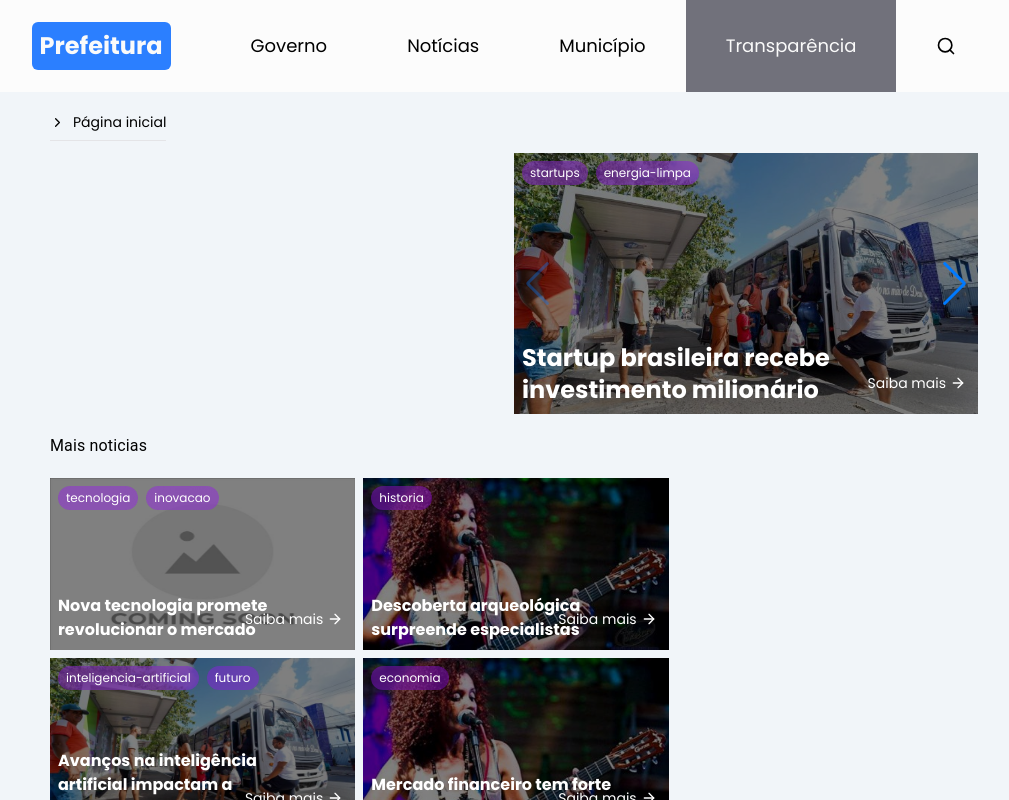
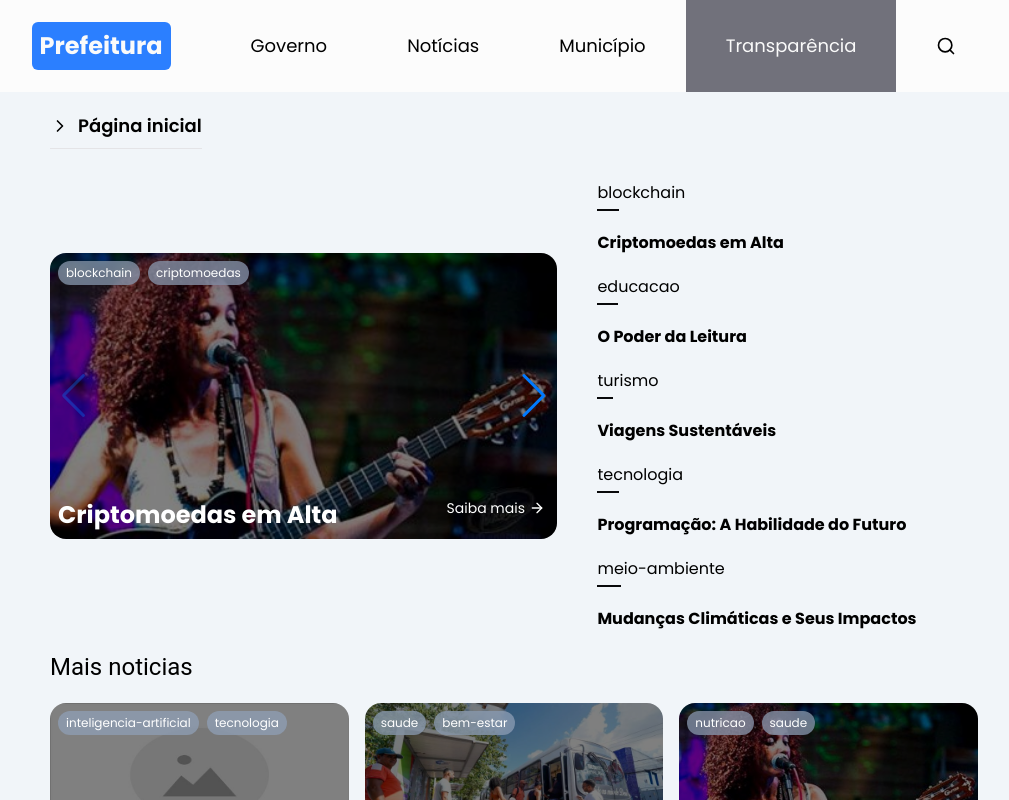
Before and after one commit to LuscaCid/W5iGerenciadorSites, a React (Vite) app: page / in a window 1280 px wide. Shown: the top 800 px of the page, without its empty margins (126-1135 px from the left). Built offline with nearby package versions, Linux system fonts and the light colour scheme.

Commit message:
feat: botao para voltar para o topo, noticia detalhada. melhor aparencia e faltando terminar links para footer

```diff
--- a/src/@types/News.d.ts
+++ b/src/@types/News.d.ts
@@ -3,6 +3,7 @@ export interface Noticia
     id_noticia : number;
     ds_conteudo : string;
     nm_titulo : string;
+    ds_subtitulo : string;
     dt_publicacao : string;
     nm_img? : string;
     tags? : Array<Tag>
--- /dev/null
+++ b/src/components/BackToTop.tsx
@@ -0,0 +1,29 @@
+import { ArrowUp } from "lucide-react";
+import { useState, useEffect } from "react";
+
+export default function BackToTop()
+{
+  const [ showButton, setShowButton ] = useState(false);
+
+  useEffect(() => {
+    const handleScroll = () => {
+      setShowButton(window.scrollY > 100);
+    };
+
+    window.addEventListener("scroll", handleScroll);
+    return () => window.removeEventListener("scroll", handleScroll);
+  }, []);
+
+  const scrollToTop = () => {
+    window.scrollTo({ top: 0, behavior: "smooth" });
+  };
+
+  return (
+      <button
+        onClick={scrollToTop}
+        className={`${showButton ?  "opacity-100" : "opacity-0 pointer-events-none"} fixed bottom-6 right-6 bg-blue-600 text-white px-4 py-4 rounded-full shadow-lg hover:bg-blue-700 transition duration-200 z-20`}
+      >
+        <ArrowUp />
+      </button>
+  );
+}
--- a/src/components/Header.tsx
+++ b/src/components/Header.tsx
@@ -19,11 +19,9 @@ export function Header ( )
                 setIsSearchWindowOpen(false);
             }
         }
-        document.addEventListener('keydown',listnerCB);
+        window.addEventListener('keydown',listnerCB);
 
-        return () => {
-            document.removeEventListener("keydown", listnerCB);
-        }
+        return () => window.removeEventListener("keydown", listnerCB);
     }, [isSearchWindowOpen])
     return (
         <header
--- a/src/components/NewsCard.tsx
+++ b/src/components/NewsCard.tsx
@@ -7,14 +7,16 @@ interface NewsCardProps
 {
     news : Partial<Noticia>
     titleSize? : string;
+    titleOutside? : boolean;
+    textColor? : string;
 }
 export function NewsCard (props : NewsCardProps)
 {
-    const { news, titleSize = '2xl' } = props;
+    const { news, titleSize = '2xl', titleOutside = false, textColor = "black" } = props;
     const navigate = useNavigate();
 
     return (
-        <div className="relative">
+        <div className="relative cursor-pointer">
             <header className="flex gap-2 items-center absolute z-20 top-2 left-2">
                 {
                     news.tags && news.tags.length > 0 && news.tags.map((tag) => (
@@ -25,7 +27,7 @@ export function NewsCard (props : NewsCardProps)
                             key={tag.nm_slug}
                         >
                             <span
-                                className="rounded-full px-2 text-white py-1 text-xs bg-purple-600/40 backdrop-blur-md"
+                                className="rounded-full px-2 text-white py-1 text-xs bg-slate-400/70 backdrop-blur-md"
                             >
                                 { tag.nm_slug }
                             </span>
@@ -35,15 +37,17 @@ export function NewsCard (props : NewsCardProps)
             </header>
             <img
                 src={news.nm_img}
-                className="brightness-50 hover:brightness-80 transition duration-200 w-full aspect-video "
+                className="rounded-2xl brightness-50 hover:brightness-80 transition duration-200 w-full aspect-video "
             />
-            <footer className="absolute w-full bottom-2 left-2 flex flex-col gap-2">
-                <h2 className={`font-bold text-${titleSize} text-white w-[80%]`}>{news.nm_titulo}</h2>
+            <footer className={`${titleOutside ? "" : "absolute"}  w-full bottom-2 left-2 flex flex-col gap-2`}>
+                <h2 className={`font-bold text-${titleSize}  w-[80%] text-${textColor}`}>
+                    {news.nm_titulo}
+                </h2>
                 <Button
                     onClick={() => navigate(`noticia/${news.id_noticia}`)}
                     title="Saiba mais"
                     icon={ArrowRight}
-                    className=" absolute right-3 bottom-2 p-1 self-end w-fit flex-row-reverse items-center gap-1 px-2 text-sm text-white bg-transparent hover:bg-transparent hover:border-b-zinc-50 rounded-none border-b border-b-transparent"
+                    className={`absolute right-3 bottom-2 p-1 self-end w-fit flex-row-reverse items-center gap-1 px-2 text-sm  bg-transparent hover:bg-transparent  rounded-none border-b border-b-transparent ${titleOutside ? " hidden" : "text-white hover:border-b-zinc-50 "}`}
                 />
             </footer>
         </div>
--- a/src/components/NewsCaroussel.tsx
+++ b/src/components/NewsCaroussel.tsx
@@ -1,12 +1,10 @@
 import { Swiper, SwiperSlide } from "swiper/react";
 import { Navigation, Autoplay, Controller } from 'swiper/modules';
-import { Button } from "../UI/Button";
-import { ArrowRight } from "lucide-react";
-import { useNavigate } from "react-router-dom";
 import { Noticia } from "../@types/News";
 import 'swiper/css';
 import "swiper/css/navigation";
 import { NewsCard } from "./NewsCard";
+import { Tooltip } from "@mui/material";
 interface Props
 {
     news : Noticia[]
@@ -15,18 +13,15 @@ export const NewsCarousel = ({ news } : Props) =>
 {
 
     return(
-        <section className="flex">
-            <aside className="w-1/2">
-
-            </aside>
+    <section className="flex gap-10 items-center">
         <Swiper
             modules={[Autoplay, Navigation, Controller]}
             slidesPerView={1}
             autoplay={{ delay: 7000 }}
-                spaceBetween={0}
+            spaceBetween={20}
             navigation={true}
             grabCursor
-                className="w-1/2"
+            className="w-2/3"
         >
             {
                 news.length > 0 &&
@@ -35,12 +30,37 @@ export const NewsCarousel = ({ news } : Props) =>
                             className="w-full"
                             key={fake.id_noticia}
                         >
-                                <NewsCard  news={fake}/>
+                            <NewsCard news={fake} textColor="white"/>
                         </SwiperSlide>
                     )
                 )
             }
         </Swiper>
+            <aside className="w-1/2">
+                {
+                    news && news.length > 0 && (
+                        news.map((n) => (
+                            <div className="flex flex-col gap-5">
+                                {n.tags && n.tags?.length > 0 && (
+                                    <Tooltip
+                                        enterDelay={300}
+                                        enterNextDelay={300}
+                                        title={`Ver mais noticias sobre ${n.tags[0].nm_slug}`}
+                                    >
+                                        <div className="flex flex-col w-fit gap-1 mt-5 group cursor-pointer">
+                                            <p>
+                                                {n.tags[0].nm_slug}
+                                            </p>
+                                            <div className="h-0.5 bg-zinc-950 w-6 max-w-1/4 group-hover:w-72 transition-all  duration-200 "/>
+                                        </div>
+                                    </Tooltip>
+                                )}
+                                <h1 className="font-bold">{n.nm_titulo}</h1>
+                            </div>
+                        ))
+                    )
+                }
+            </aside>
         </section>
     );
 }
--- a/src/components/NewsSection.tsx
+++ b/src/components/NewsSection.tsx
@@ -10,14 +10,16 @@ export const NewsSection = ({ news } : Props) =>
 
     // renderizar as noticias com base na
     return (
-        <div className="grid grid-cols-2 gap-2 w-2/3">
+        <div className="grid grid-cols-3 gap-4 w-2/2">
             {
                 news && news.length > 0 && (
                     news.map((notice) => (
                         <NewsCard
                             key={notice.id_noticia}
                             news={notice}
-                            titleSize="md"
+                            titleSize="lg"
+                            titleOutside
+                            textColor="slate-900"
                         />
                     ))
                 )
--- a/src/constants/news.ts
+++ b/src/constants/news.ts
@@ -2,103 +2,129 @@ import DefaultImage from "/image.png";
 import Busao from "/busao.jpeg";
 import Violao from "/violao.jpg";
 import upa from "/upa.jpg";
-export default [
+import { Noticia } from "../@types/News"
+
+const noticias: Noticia[] = [
   {
     id_noticia: 1,
-      nm_titulo: "Nova tecnologia promete revolucionar o mercado",
-      ds_conteudo: "Uma startup anunciou uma inovação que pode mudar a forma como utilizamos dispositivos móveis.",
-      dt_publicacao: "2024-03-06",
+    ds_conteudo: "A inteligência artificial está revolucionando diversos setores.",
+    nm_titulo: "IA e o Futuro da Tecnologia",
+    ds_subtitulo: "Como a inteligência artificial está moldando o mundo.",
+    dt_publicacao: "2024-03-09T10:00:00Z",
     nm_img: DefaultImage,
     tags: [
-        { nm_slug: "tecnologia", dt_cadastro: "2024-03-01" },
-        { nm_slug: "inovacao", dt_cadastro: "2024-03-02" }
+      { nm_slug: "inteligencia-artificial", dt_cadastro: "2024-01-15T08:30:00Z" },
+      { nm_slug: "tecnologia", dt_cadastro: "2024-01-10T12:00:00Z" }
     ]
   },
   {
     id_noticia: 2,
-      nm_titulo: "Descoberta arqueológica surpreende especialistas",
-      ds_conteudo: "Pesquisadores encontraram artefatos que podem reescrever a história de civilizações antigas.",
-      dt_publicacao: "2024-03-06",
-      nm_img: Violao,
-      tags: [{ nm_slug: "historia", dt_cadastro: "2024-03-03" }]
+    ds_conteudo: "Estudos mostram que exercícios físicos aumentam a longevidade.",
+    nm_titulo: "O Impacto dos Exercícios na Saúde",
+    ds_subtitulo: "Descubra os benefícios de manter uma rotina ativa.",
+    dt_publicacao: "2024-03-08T14:00:00Z",
+    nm_img: Busao,
+    tags: [
+      { nm_slug: "saude", dt_cadastro: "2024-02-01T09:45:00Z" },
+      { nm_slug: "bem-estar", dt_cadastro: "2024-02-02T10:20:00Z" }
+    ]
   },
   {
     id_noticia: 3,
-      nm_titulo: "Avanços na inteligência artificial impactam a indústria",
-      ds_conteudo: "Especialistas discutem o impacto da IA na automação e no futuro do trabalho.",
-      dt_publicacao: "2024-03-06",
-      nm_img: Busao,
+    ds_conteudo: "Dicas essenciais para uma alimentação equilibrada e saudável.",
+    nm_titulo: "Nutrição e Alimentação Saudável",
+    ds_subtitulo: "Como sua dieta pode impactar sua qualidade de vida.",
+    dt_publicacao: "2024-03-07T09:30:00Z",
+    nm_img: Violao,
     tags: [
-        { nm_slug: "inteligencia-artificial", dt_cadastro: "2024-03-01" },
-        { nm_slug: "futuro", dt_cadastro: "2024-03-04" }
+      { nm_slug: "nutricao", dt_cadastro: "2024-02-10T11:00:00Z" },
+      { nm_slug: "saude", dt_cadastro: "2024-02-15T15:30:00Z" }
     ]
   },
   {
     id_noticia: 4,
-      nm_titulo: "Mercado financeiro tem forte alta nesta semana",
-      ds_conteudo: "Índices econômicos indicam recuperação do setor após meses de instabilidade.",
-      dt_publicacao: "2024-03-06",
-      nm_img: Violao,
-      tags: [{ nm_slug: "economia", dt_cadastro: "2024-03-02" }]
+    ds_conteudo: "O mercado financeiro apresenta novas tendências para investidores.",
+    nm_titulo: "Investimentos em 2024",
+    ds_subtitulo: "Onde investir seu dinheiro este ano?",
+    dt_publicacao: "2024-03-06T18:45:00Z",
+    nm_img: upa,
+    tags: [
+      { nm_slug: "economia", dt_cadastro: "2024-02-05T14:00:00Z" },
+      { nm_slug: "financas", dt_cadastro: "2024-02-07T16:20:00Z" }
+    ]
   },
   {
     id_noticia: 5,
-      nm_titulo: "Nova lei ambiental entra em vigor",
-      ds_conteudo: "Medida visa reduzir a emissão de poluentes e preservar ecossistemas.",
-      dt_publicacao: "2024-03-06",
-      nm_img: upa,
-      tags: [{ nm_slug: "meio-ambiente", dt_cadastro: "2024-03-05" }]
+    ds_conteudo: "A nova tendência na moda sustentável está conquistando o mercado.",
+    nm_titulo: "Moda Sustentável: O Futuro do Vestuário",
+    ds_subtitulo: "Como as marcas estão investindo em materiais ecológicos.",
+    dt_publicacao: "2024-03-05T12:15:00Z",
+    nm_img: Busao,
+    tags: [
+      { nm_slug: "moda", dt_cadastro: "2024-01-20T09:00:00Z" },
+      { nm_slug: "sustentabilidade", dt_cadastro: "2024-01-22T10:45:00Z" }
+    ]
   },
   {
     id_noticia: 6,
-      nm_titulo: "Startup brasileira recebe investimento milionário",
-      ds_conteudo: "Empresa voltada para energia renovável atrai investidores internacionais.",
-      dt_publicacao: "2024-03-06",
-      nm_img: Busao,
+    ds_conteudo: "O mercado de criptomoedas continua a crescer com novas inovações.",
+    nm_titulo: "Criptomoedas em Alta",
+    ds_subtitulo: "O que esperar do mercado cripto nos próximos anos?",
+    dt_publicacao: "2024-03-04T17:00:00Z",
+    nm_img: Violao,
     tags: [
-        { nm_slug: "startups", dt_cadastro: "2024-03-01" },
-        { nm_slug: "energia-limpa", dt_cadastro: "2024-03-04" }
+      { nm_slug: "blockchain", dt_cadastro: "2024-02-12T14:30:00Z" },
+      { nm_slug: "criptomoedas", dt_cadastro: "2024-02-15T15:00:00Z" }
     ]
   },
   {
     id_noticia: 7,
-      nm_titulo: "Descoberto novo exoplaneta potencialmente habitável",
-      ds_conteudo: "Astrônomos detectaram um planeta que pode reunir condições para a vida.",
-      dt_publicacao: "2024-03-06",
+    ds_conteudo: "Estudos mostram os benefícios da leitura para o cérebro.",
+    nm_titulo: "O Poder da Leitura",
+    ds_subtitulo: "Por que ler pode melhorar sua vida?",
+    dt_publicacao: "2024-03-03T09:50:00Z",
     nm_img: upa,
-      tags: [{ nm_slug: "astronomia", dt_cadastro: "2024-03-02" }]
+    tags: [
+      { nm_slug: "educacao", dt_cadastro: "2024-01-25T10:30:00Z" },
+      { nm_slug: "desenvolvimento-pessoal", dt_cadastro: "2024-01-27T12:10:00Z" }
+    ]
   },
   {
     id_noticia: 8,
-      nm_titulo: "Esportes eletrônicos ganham espaço nas Olimpíadas",
-      ds_conteudo: "Comitê olímpico discute inclusão de modalidades de eSports nos próximos jogos.",
-      dt_publicacao: "2024-03-06",
-      nm_img: Violao,
+    ds_conteudo: "O turismo sustentável está ganhando força entre viajantes.",
+    nm_titulo: "Viagens Sustentáveis",
+    ds_subtitulo: "Como viajar sem prejudicar o meio ambiente.",
+    dt_publicacao: "2024-03-02T11:30:00Z",
+    nm_img: Busao,
     tags: [
-        { nm_slug: "esports", dt_cadastro: "2024-03-03" },
-        { nm_slug: "olimpiadas", dt_cadastro: "2024-03-06" }
+      { nm_slug: "turismo", dt_cadastro: "2024-02-03T08:40:00Z" },
+      { nm_slug: "sustentabilidade", dt_cadastro: "2024-02-05T09:50:00Z" }
     ]
   },
   {
     id_noticia: 9,
-      nm_titulo: "Esportes eletrônicos ganham espaço nas Olimpíadas",
-      ds_conteudo: "Comitê olímpico discute inclusão de modalidades de eSports nos próximos jogos.",
-      dt_publicacao: "2024-03-06",
-      nm_img: Violao,
+    ds_conteudo: "A importância da programação no mundo moderno.",
+    nm_titulo: "Programação: A Habilidade do Futuro",
+    ds_subtitulo: "Por que aprender a programar é essencial?",
+    dt_publicacao: "2024-03-01T15:00:00Z",
+    nm_img: DefaultImage,
     tags: [
-        { nm_slug: "esports", dt_cadastro: "2024-03-03" },
-        { nm_slug: "olimpiadas", dt_cadastro: "2024-03-06" }
+      { nm_slug: "tecnologia", dt_cadastro: "2024-01-30T14:20:00Z" },
+      { nm_slug: "programacao", dt_cadastro: "2024-02-01T16:10:00Z" }
     ]
   },
   {
     id_noticia: 10,
-      nm_titulo: "Esportes eletrônicos ganham espaço nas Olimpíadas",
-      ds_conteudo: "Comitê olímpico discute inclusão de modalidades de eSports nos próximos jogos.",
-      dt_publicacao: "2024-03-06",
-      nm_img: Violao,
+    ds_conteudo: "O que esperar das mudanças climáticas nos próximos anos.",
+    nm_titulo: "Mudanças Climáticas e Seus Impactos",
+    ds_subtitulo: "Como podemos nos preparar para o futuro?",
+    dt_publicacao: "2024-02-28T13:20:00Z",
+    nm_img: upa,
     tags: [
-        { nm_slug: "esports", dt_cadastro: "2024-03-03" },
-        { nm_slug: "olimpiadas", dt_cadastro: "2024-03-06" }
+      { nm_slug: "meio-ambiente", dt_cadastro: "2024-02-07T10:15:00Z" },
+      { nm_slug: "sustentabilidade", dt_cadastro: "2024-02-09T11:30:00Z" }
     ]
   }
 ];
+
+export default noticias;
--- a/src/layout/Main.tsx
+++ b/src/layout/Main.tsx
@@ -2,13 +2,14 @@ import { Outlet, useLocation } from "react-router-dom";
 import { Header } from "../components/Header";
 import { ChevronRight } from "lucide-react";
 import { MobileHeader } from "../components/MobileHeader";
+import BackToTop from "../components/BackToTop";
 
 const locationDictionary : Record<string, string>= {
-    '/' : 'Página inicial',
-    '/noticias' : 'Noticias',
-    '/governo' : 'Governo',
-    '/municipio' : 'Município',
-
+    '' : 'Página inicial',
+    'noticias' : 'Noticias',
+    'governo' : 'Governo',
+    'municipio' : 'Município',
+    'noticia' : "Home -> Noticia detalhada"
 }
 
 /**
@@ -19,15 +20,17 @@ const locationDictionary : Record<string, string>= {
 export function Main ()
 {
     const path = useLocation();
+    const pathDictionary= path.pathname.split('/')[1];
+    console.log(pathDictionary);
     return (
         <section className="h-full flex flex-col justify-between">
             <Header />
             <MobileHeader />
             <main className=" bg-slate-100 absolute top-17 flex flex-col justify-between  md:top-23 bottom-48 h-screen right-0 left-0 ">
                 <section className="px-6 md:px-44">
-                <span className="text-sm w-fit border-b py-2 my-3 select-none hover border-zinc-200 flex items-center gap-2">
-                    <ChevronRight size={15}/>
-                    {locationDictionary[path.pathname]}
+                <span className="text-lg font-semibold w-fit border-b py-2 my-3 select-none hover border-zinc-200 flex items-center gap-2">
+                    <ChevronRight size={20}/>
+                    {locationDictionary[pathDictionary]}
                 </span>
                 <Outlet />
                 </section>
@@ -36,6 +39,7 @@ export function Main ()
                     {/* links, redirecionamentos */}
                 </footer>
             </main>
+            <BackToTop />
         </section>
     );
 }
--- a/src/pages/Home.tsx
+++ b/src/pages/Home.tsx
@@ -2,15 +2,16 @@ import { Typography } from "@mui/material";
 import { NewsCarousel } from "../components/NewsCaroussel"
 import { NewsSection } from "../components/NewsSection";
 import fakeNews from "../constants/news";
+
 export const Home = () => {
   const carouselNews = fakeNews.slice(fakeNews.length / 2, fakeNews.length);
-  const newsSectionNews = fakeNews.slice(0, (fakeNews.length / 2) -1);
+  const newsSectionNews = fakeNews.slice(0, (fakeNews.length / 2) -2);
   return (
     <div className="flex flex-col gap-5 pb-5">
       <NewsCarousel news={carouselNews}/>
       <Typography
         title=""
-
+        variant="h5"
         // contentEditable
         fontSize={"32"}
       >
```
Also changed, not shown: src/pages/NewsDetail.tsx (+42 -2 lines). Lines whose indentation alone changed are shown as unchanged.
